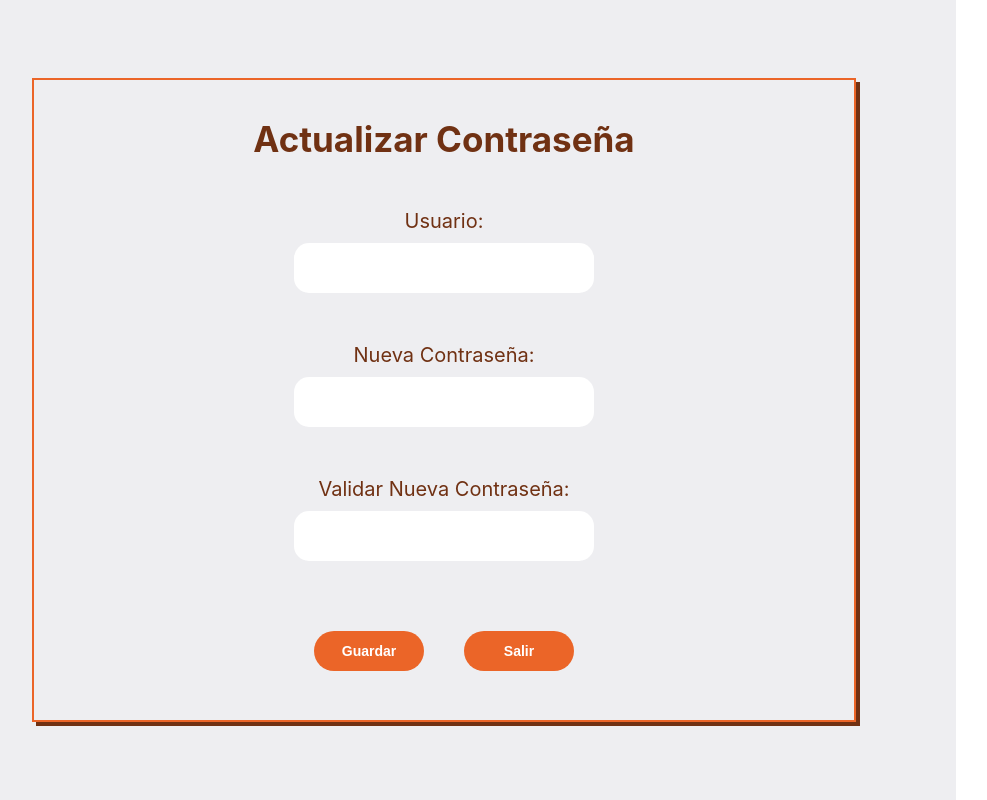
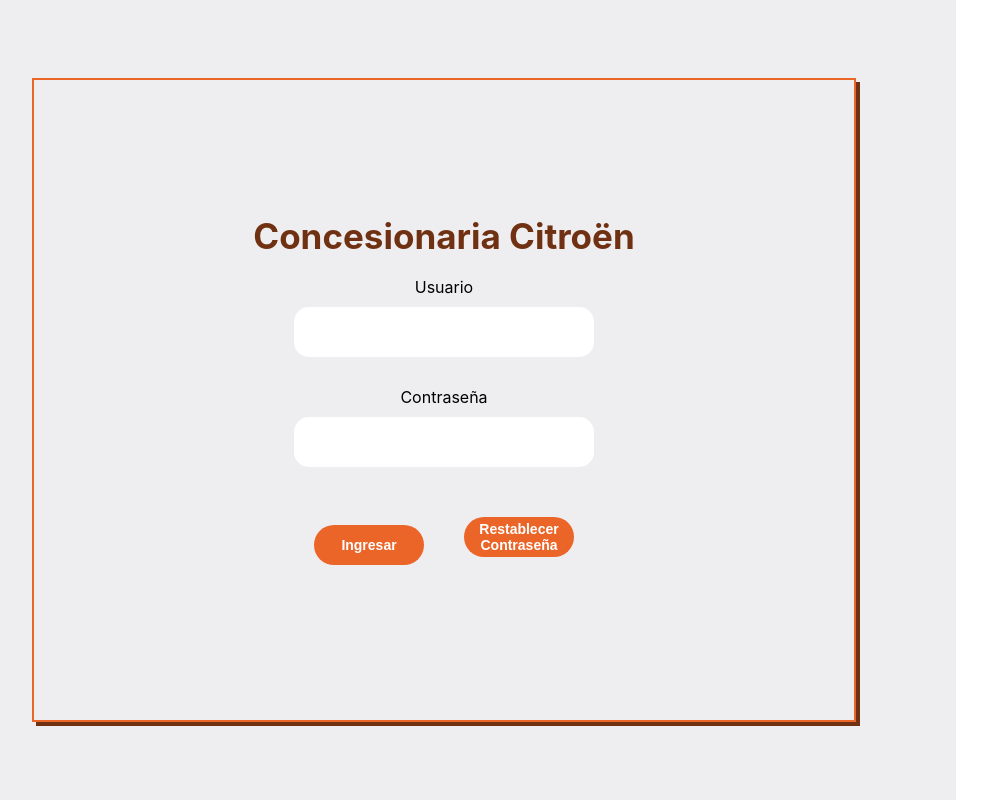
Before and after one commit to bibianabossio/concesionaria, a React (Create React App) app: page / in a window 1280 px wide. Shown: the whole page, without its empty margins (68-1055 px from the left). Built offline with nearby package versions, Linux system fonts and the light colour scheme.

Commit message:
17.9 root

```diff
--- a/public/index.html
+++ b/public/index.html
@@ -28,7 +28,7 @@
   </head>
   <body>
     <noscript>You need to enable JavaScript to run this app.</noscript>
-    <div id="app"></div>
+    <div id="root"></div>
     <!--
       This HTML file is a template.
       If you open it directly in the browser, you will see an empty page.
--- a/src/App.js
+++ b/src/App.js
@@ -6,7 +6,7 @@
 function App() {
   return (
     <div className="App">
-     <Contrasenia/>
+     <Login/>
     </div>
   );
 }
--- a/src/index.js
+++ b/src/index.js
@@ -11,7 +11,7 @@
   <React.StrictMode>
     <App />
    </React.StrictMode>,
-   document.getElementById('app')
+   document.getElementById('root')
 );
 
 // If you want to start measuring performance in your app, pass a function
```
